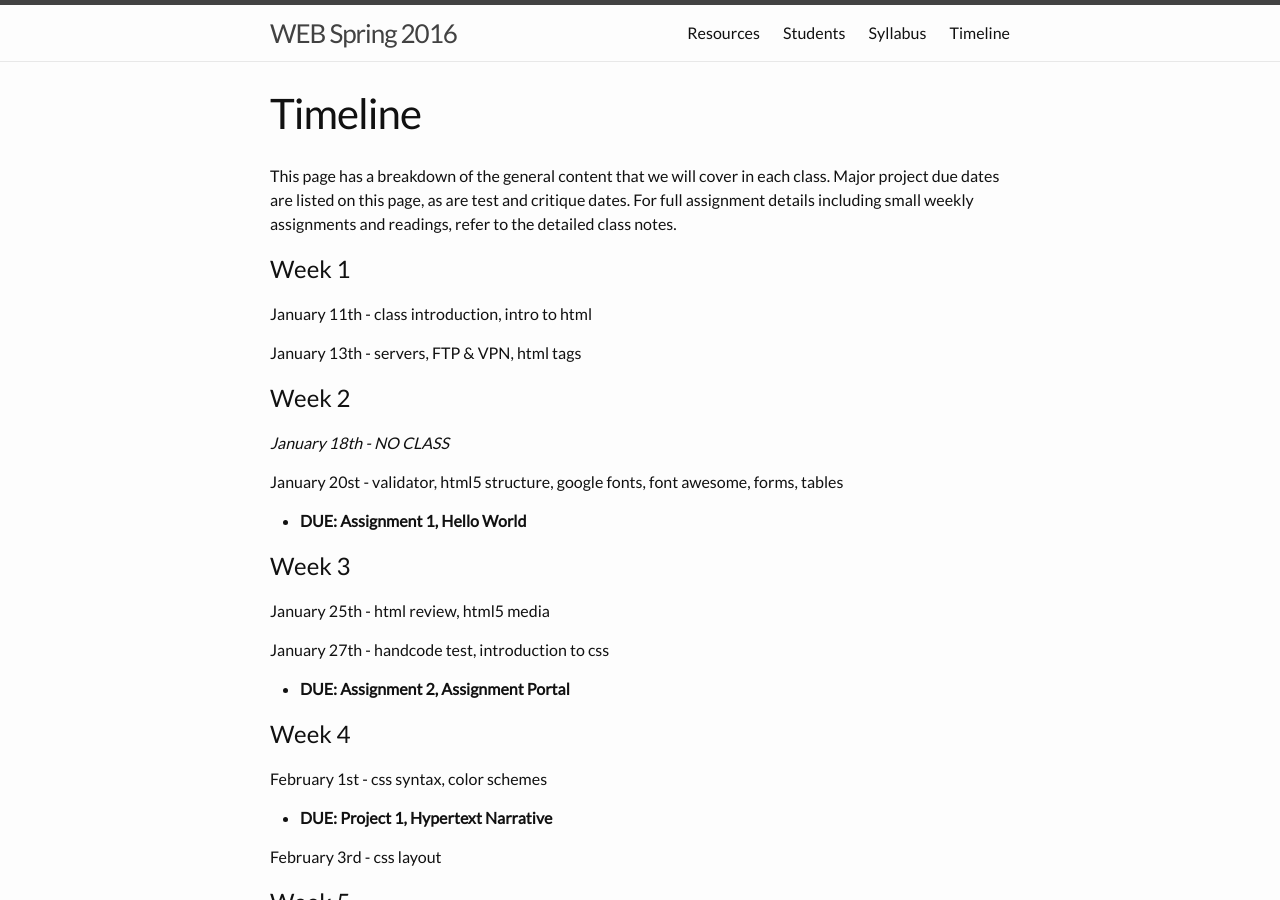
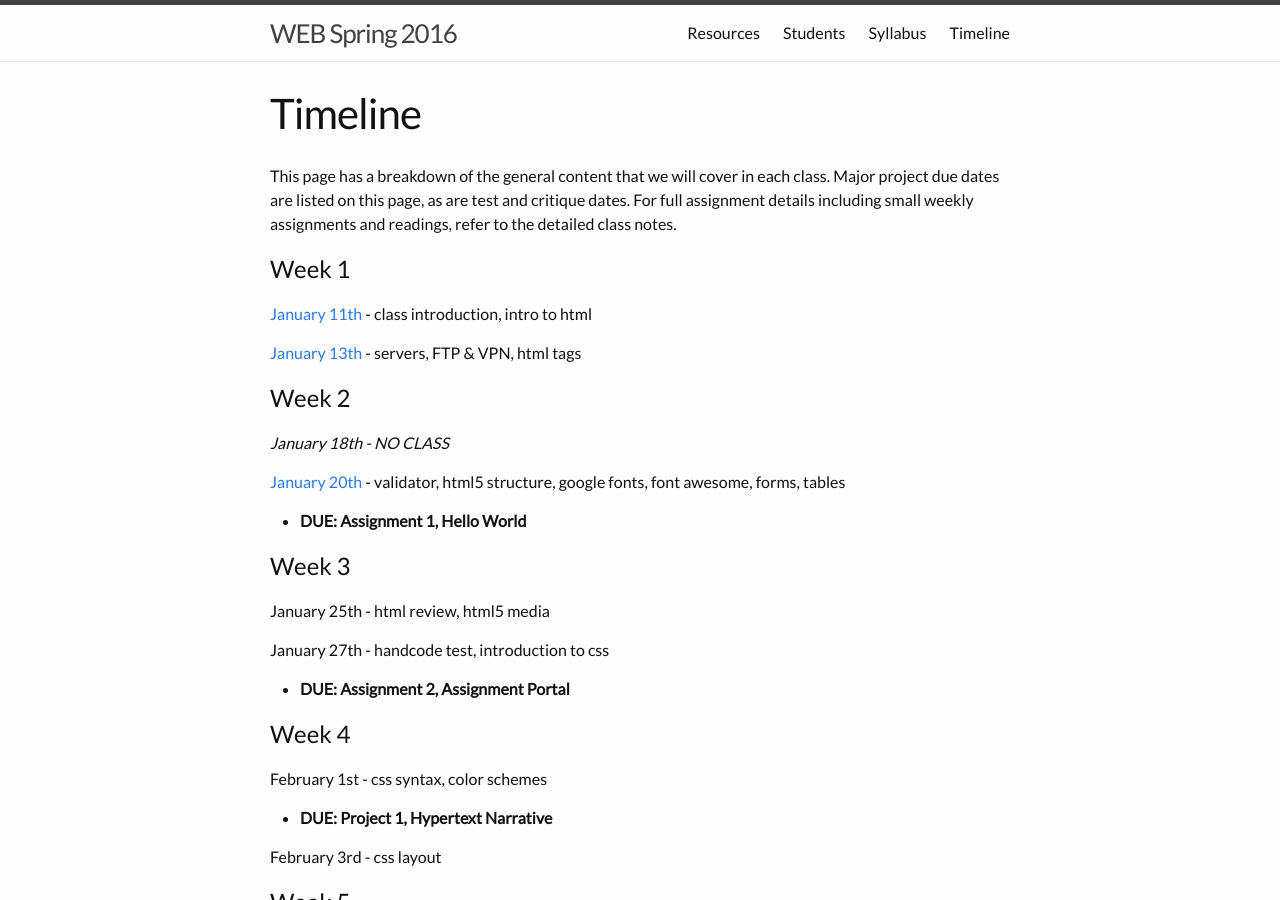
Before and after one commit to coloringchaos/web-spring-16, a Jekyll site: the page built from timeline.md, in a window 1280 px wide and 900 px high. Built offline with Jekyll 4.4.1, drawn with Linux system fonts in a browser that asks for light colours.

Commit message:
adding links to timeline

```diff
--- a/_config.yml
+++ b/_config.yml
@@ -3,7 +3,8 @@ title: WEB Spring 2016
 #email: arielle.hein@colorado.edu
 description: Course website for ATLS 2200. Site buit and maintained by Arielle Hein.
 baseurl: '/web-spring-16'
-#url: "web-spring-16.com" # the base hostname & protocol for your site
+# baseurl: ''
+# url: "web-spring-16.com" # the base hostname & protocol for your site
 
 # github_username:  coloringchaos
 
--- a/timeline.md
+++ b/timeline.md
@@ -7,15 +7,14 @@ permalink: /timeline/
 This page has a breakdown of the general content that we will cover in each class. Major project due dates are listed on this page, as are test and critique dates. For full assignment details including small weekly assignments and readings, refer to the detailed class notes.
 
 #Week 1
-<!-- [January 11th]({% post_url 2016-01-11-class-01 %}) - class introduction, intro to html -->
-January 11th - class introduction, intro to html
+[January 11th](/web-spring-16/class-1) - class introduction, intro to html
 
-January 13th - servers, FTP & VPN, html tags
+[January 13th](/web-spring-16/class-2) - servers, FTP & VPN, html tags
 
 #Week 2
 *January 18th - NO CLASS*
 
-January 20st - validator, html5 structure, google fonts, font awesome, forms, tables
+[January 20th](/web-spring-16/class-3) - validator, html5 structure, google fonts, font awesome, forms, tables
 
 + **DUE: Assignment 1, Hello World**
 
```
